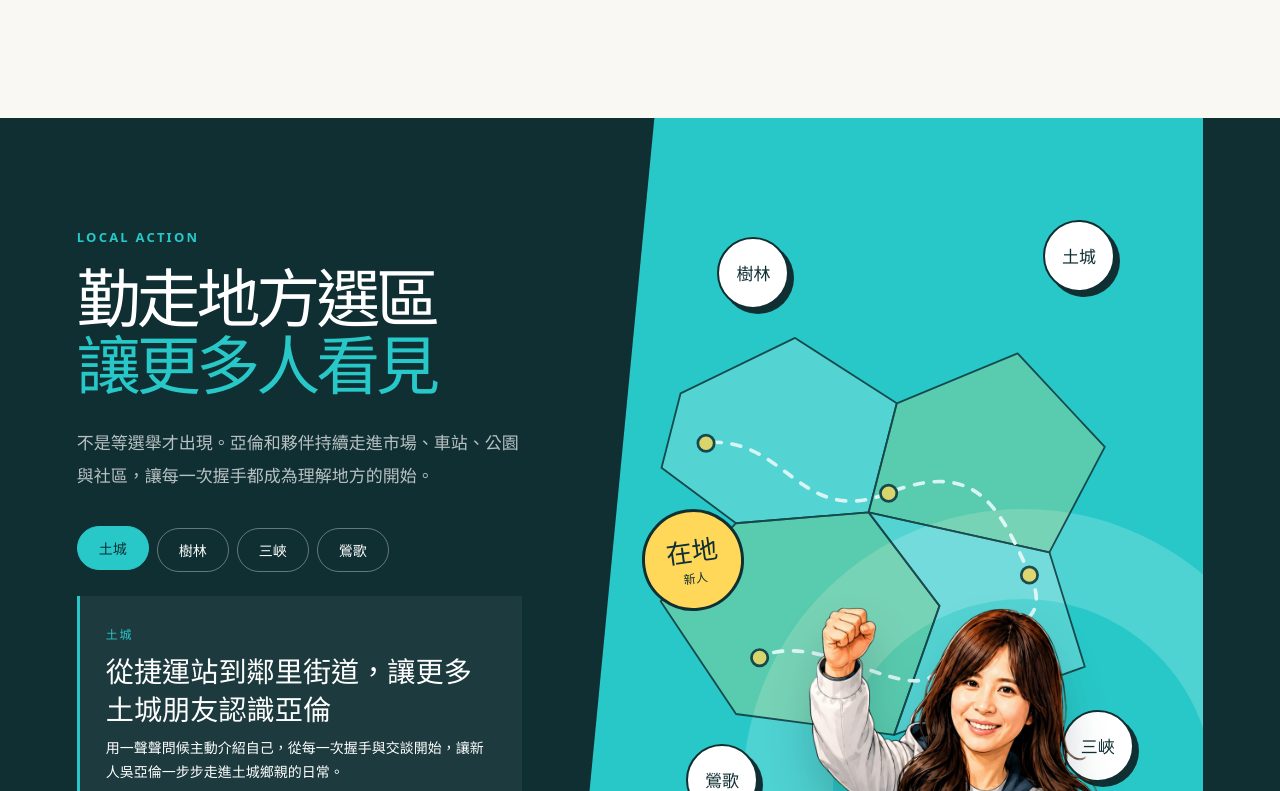
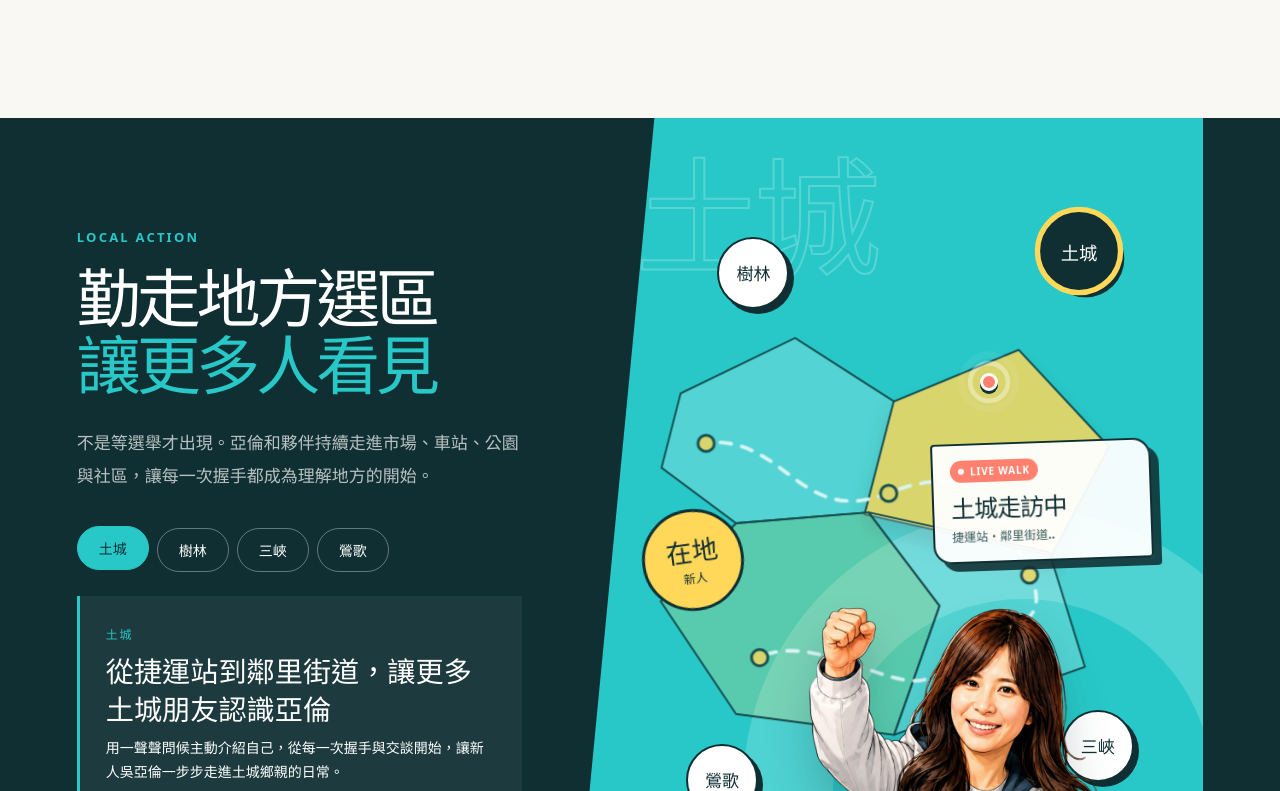
Before and after one commit to lian0103/wu2.0, a Vue app: page / in a window 1280 px wide. Shown: the part 1649-2440 px from the top of the page. Built offline with nearby package versions, Linux system fonts and the light colour scheme.

Commit message:
feat: animate local district map

```diff
--- a/src/App.vue
+++ b/src/App.vue
@@ -1,5 +1,5 @@
 <script setup>
-import { onBeforeUnmount, onMounted, ref, watch } from 'vue'
+import { computed, onBeforeUnmount, onMounted, ref, watch } from 'vue'
 import ElectionCountdown from './ElectionCountdown.vue'
 import portrait from './assets/人物_2.webp'
 import character from './assets/人物_1.webp'
@@ -26,23 +26,44 @@ const localActions = {
     headline: '從捷運站到鄰里街道，讓更多土城朋友認識亞倫',
     copy: '用一聲聲問候主動介紹自己，從每一次握手與交談開始，讓新人吳亞倫一步步走進土城鄉親的日常。',
     tags: ['海山捷運站', '鄰里街道'],
+    liveNote: '捷運站・鄰里街道..',
+    marker: { x: 66, y: 31 },
   },
   樹林: {
     headline: '一步一腳印，和樹林鄉親面對面交朋友',
     copy: '從樹林車站、長壽公園到博愛早市，走進人群、親切互動，用真誠累積熟悉感，也爭取每一份支持。',
     tags: ['樹林車站', '長壽公園', '博愛早市'],
+    liveNote: '車站・公園・早市..',
+    marker: { x: 31, y: 30 },
   },
   三峽: {
     headline: '走進三峽日常，讓新人被看見、被認識',
     copy: '勤走北大特區、公有市場與鄰里活動，主動向三峽朋友介紹亞倫，也用每一次相遇拉近彼此的距離。',
     tags: ['北大特區', '三峽市場', '鄰里走訪'],
+    liveNote: '北大特區・三峽市場..',
+    marker: { x: 64, y: 69 },
   },
   鶯歌: {
     headline: '持續走訪，成為鶯歌鄉親熟悉的新面孔',
     copy: '從鶯歌車站到二橋、大湖等社區，帶著笑容主動問候，讓更多朋友認識吳姐姐，也認識這份服務地方的初心。',
-    tags: ['鶯歌車站', '二橋社區', '大湖里'],
+    tags: ['鶯歌車站', '鳳鳴車站', '尖山二橋'],
+    liveNote: '車站・鳳鳴・尖山..',
+    marker: { x: 31, y: 68 },
   },
 }
+
+const mapDistricts = [
+  { name: '樹林', areaClass: 'area-1', labelClass: 'label-tucheng' },
+  { name: '土城', areaClass: 'area-2', labelClass: 'label-shulin' },
+  { name: '鶯歌', areaClass: 'area-3', labelClass: 'label-sanxia' },
+  { name: '三峽', areaClass: 'area-4', labelClass: 'label-yingge' },
+]
+
+const activeMapAction = computed(() => localActions[activeDistrict.value])
+const activeMapStyle = computed(() => ({
+  '--spot-x': `${activeMapAction.value.marker.x}%`,
+  '--spot-y': `${activeMapAction.value.marker.y}%`,
+}))
 
 const eventGroups = groupEventsByDate(events)
 const showingUpcomingEvents = eventGroups.upcoming.length > 0
@@ -348,22 +369,39 @@ function closeMenu() {
             </div>
           </div>
 
-          <div class="local-visual" data-reveal>
+          <div class="local-visual" :style="activeMapStyle" data-reveal>
+            <div class="map-place-word" :key="`word-${activeDistrict}`" aria-hidden="true">{{ activeDistrict }}</div>
             <div class="map-shape" aria-hidden="true">
               <svg viewBox="0 0 620 540">
-                <path class="map-area area-1" d="M96 108 222 47l112 72-31 120-146 12L75 190Z" />
-                <path class="map-area area-2" d="m334 119 133-55 96 103-61 116-199-44Z" />
-                <path class="map-area area-3" d="m157 251 146-12 78 103-50 142-174-23-83-124Z" />
-                <path class="map-area area-4" d="m303 239 199 44 39 126-210 75 50-142Z" />
-                <path class="route-line" d="M118 163c94-13 107 94 206 55s123 16 157 91-73 52-100 101-131-45-199-11" />
+                <path class="map-area area-1" :class="{ 'is-active': activeDistrict === '樹林' }" d="M96 108 222 47l112 72-31 120-146 12L75 190Z" />
+                <path class="map-area area-2" :class="{ 'is-active': activeDistrict === '土城' }" d="m334 119 133-55 96 103-61 116-199-44Z" />
+                <path class="map-area area-3" :class="{ 'is-active': activeDistrict === '鶯歌' }" d="m157 251 146-12 78 103-50 142-174-23-83-124Z" />
+                <path class="map-area area-4" :class="{ 'is-active': activeDistrict === '三峽' }" d="m303 239 199 44 39 126-210 75 50-142Z" />
+                <path :key="`route-${activeDistrict}`" class="route-line" d="M118 163c94-13 107 94 206 55s123 16 157 91-73 52-100 101-131-45-199-11" />
                 <circle cx="124" cy="163" r="9" /><circle cx="325" cy="218" r="9" />
                 <circle cx="480" cy="308" r="9" /><circle cx="183" cy="399" r="9" />
               </svg>
             </div>
-            <span class="map-label label-tucheng">樹林</span>
-            <span class="map-label label-shulin">土城</span>
-            <span class="map-label label-sanxia">鶯歌</span>
-            <span class="map-label label-yingge">三峽</span>
+
+            <button
+              v-for="district in mapDistricts"
+              :key="district.name"
+              class="map-label"
+              :class="[district.labelClass, { active: activeDistrict === district.name }]"
+              type="button"
+              :aria-label="`查看${district.name}走訪紀錄`"
+              :aria-pressed="activeDistrict === district.name"
+              @click="activeDistrict = district.name"
+            >
+              {{ district.name }}
+            </button>
+
+            <div class="map-live-spot" aria-hidden="true"><i></i><i></i><span></span></div>
+            <div class="map-broadcast-card" :key="`card-${activeDistrict}`" aria-live="polite">
+              <span class="broadcast-live"><i></i> LIVE WALK</span>
+              <strong>{{ activeDistrict }}走訪中</strong>
+              <small>{{ activeMapAction.liveNote }}</small>
+            </div>
             <img :src="character" alt="吳亞倫 Q 版人物舉拳向前" />
             <div class="visual-stamp"><strong>在地</strong><span>新人</span></div>
           </div>
--- a/src/styles.css
+++ b/src/styles.css
@@ -1047,6 +1047,22 @@ svg {
   overflow: hidden;
 }
 
+.map-place-word {
+  position: absolute;
+  z-index: 1;
+  top: 4%;
+  left: 10%;
+  color: transparent;
+  font-size: clamp(88px, 10vw, 156px);
+  font-weight: 950;
+  letter-spacing: -0.08em;
+  line-height: 1;
+  opacity: 0.23;
+  pointer-events: none;
+  -webkit-text-stroke: 2px var(--white);
+  animation: map-word-in 520ms cubic-bezier(0.16, 1, 0.3, 1) both;
+}
+
 .local-visual::after {
   position: absolute;
   right: -100px;
@@ -1085,6 +1101,9 @@ svg {
 .map-area {
   fill: rgba(255, 255, 255, 0.25);
   stroke-width: 2;
+  transform-box: fill-box;
+  transform-origin: center;
+  transition: fill 340ms ease, filter 340ms ease, transform 340ms cubic-bezier(0.16, 1, 0.3, 1);
 }
 
 .area-2,
@@ -1092,12 +1111,18 @@ svg {
   fill: rgba(255, 216, 90, 0.28);
 }
 
+.map-area.is-active {
+  fill: var(--yellow);
+  filter: drop-shadow(0 14px 10px rgba(16, 47, 51, 0.22));
+  transform: scale(1.035);
+}
+
 .route-line {
   fill: none;
   stroke: var(--white);
-  stroke-dasharray: 10 12;
+  stroke-dasharray: 12 12;
   stroke-width: 4;
-  animation: route-flow 14s linear infinite;
+  animation: route-draw 720ms ease-out both, route-flow 8s 720ms linear infinite;
 }
 
 .map-shape circle {
@@ -1119,12 +1144,119 @@ svg {
   font-size: 17px;
   font-weight: 900;
   box-shadow: 5px 5px 0 var(--ink);
+  cursor: pointer;
+  transition: background 220ms ease, color 220ms ease, box-shadow 220ms ease, transform 220ms cubic-bezier(0.16, 1, 0.3, 1);
+}
+
+.map-label:hover,
+.map-label:focus-visible {
+  transform: translateY(-4px);
+}
+
+.map-label:focus-visible {
+  outline: 3px solid var(--white);
+  outline-offset: 4px;
+}
+
+.map-label.active {
+  background: var(--ink);
+  color: var(--white);
+  box-shadow: 0 0 0 5px var(--yellow), 6px 7px 0 var(--ink);
+  transform: translateY(-5px) scale(1.08);
 }
 
 .label-tucheng { top: 14%; left: 23%; }
 .label-shulin { top: 12%; right: 14%; }
 .label-sanxia { bottom: 18%; left: 18%; }
 .label-yingge { right: 11%; bottom: 22%; }
+
+.map-live-spot {
+  position: absolute;
+  z-index: 3;
+  top: var(--spot-y);
+  left: var(--spot-x);
+  width: 18px;
+  height: 18px;
+  pointer-events: none;
+  transform: translate(-50%, -50%);
+  transition: top 520ms cubic-bezier(0.16, 1, 0.3, 1), left 520ms cubic-bezier(0.16, 1, 0.3, 1);
+}
+
+.map-live-spot span,
+.map-live-spot i {
+  position: absolute;
+  inset: 0;
+  border-radius: 50%;
+}
+
+.map-live-spot span {
+  border: 3px solid var(--white);
+  background: var(--coral);
+  box-shadow: 0 3px 0 var(--ink);
+}
+
+.map-live-spot i {
+  border: 2px solid var(--white);
+  animation: map-ripple 1.8s ease-out infinite;
+}
+
+.map-live-spot i:nth-child(2) {
+  animation-delay: 0.7s;
+}
+
+.map-broadcast-card {
+  position: absolute;
+  z-index: 5;
+  top: min(calc(var(--spot-y) + 7%), 76%);
+  left: clamp(34%, calc(var(--spot-x) - 9%), 61%);
+  display: flex;
+  flex-direction: column;
+  width: 220px;
+  padding: 15px 17px 16px;
+  border: 2px solid var(--ink);
+  border-radius: 4px 18px 4px 18px;
+  background: rgba(255, 255, 255, 0.94);
+  color: var(--ink);
+  box-shadow: 8px 8px 0 rgba(16, 47, 51, 0.88);
+  animation: broadcast-card-in 440ms cubic-bezier(0.16, 1, 0.3, 1) both;
+}
+
+.broadcast-live {
+  display: inline-flex;
+  align-items: center;
+  align-self: flex-start;
+  gap: 6px;
+  margin-bottom: 7px;
+  padding: 4px 8px;
+  border-radius: 999px;
+  background: var(--coral);
+  color: var(--white);
+  font-size: 10px;
+  font-weight: 950;
+  letter-spacing: 0.08em;
+}
+
+.broadcast-live i {
+  width: 6px;
+  height: 6px;
+  border-radius: 50%;
+  background: currentColor;
+  box-shadow: 0 0 0 0 rgba(255, 255, 255, 0.75);
+  animation: live-ping 1.35s ease-out infinite;
+}
+
+.map-broadcast-card strong {
+  font-size: 24px;
+  font-weight: 950;
+  letter-spacing: -0.04em;
+}
+
+.map-broadcast-card small {
+  margin-top: 3px;
+  color: var(--ink-soft);
+  font-size: 12px;
+  font-weight: 800;
+}
 
 .visual-stamp {
   position: absolute;
@@ -1946,6 +2078,31 @@ svg {
 
 @keyframes route-flow {
   to { stroke-dashoffset: -220; }
+}
+
+@keyframes route-draw {
+  from { opacity: 0; stroke-dashoffset: 160; }
+  to { opacity: 1; stroke-dashoffset: 0; }
+}
+
+@keyframes map-word-in {
+  from { opacity: 0; transform: translateX(28px); }
+  to { opacity: 0.23; transform: translateX(0); }
+}
+
+@keyframes map-ripple {
+  from { opacity: 0.9; transform: scale(0.8); }
+  to { opacity: 0; transform: scale(3.6); }
+}
+
+@keyframes live-ping {
+  0% { box-shadow: 0 0 0 0 rgba(255, 255, 255, 0.75); }
+  75%, 100% { box-shadow: 0 0 0 7px rgba(255, 255, 255, 0); }
+}
+
+@keyframes broadcast-card-in {
+  from { opacity: 0; transform: translateY(12px) rotate(-2deg); }
+  to { opacity: 1; transform: translateY(0) rotate(-2deg); }
 }
 
 @keyframes panel-in {
@@ -2544,6 +2701,12 @@ svg {
     width: 110vw;
   }
 
+  .map-place-word {
+    top: 9%;
+    left: 5%;
+    font-size: clamp(70px, 24vw, 96px);
+  }
+
   .map-label {
     width: 58px;
     height: 58px;
@@ -2555,6 +2718,17 @@ svg {
   .label-shulin { top: 13%; right: 7%; }
   .label-sanxia { bottom: 14%; left: 7%; }
   .label-yingge { right: 3%; bottom: 27%; }
+
+  .map-broadcast-card {
+    top: min(calc(var(--spot-y) + 8%), 72%);
+    left: clamp(30%, calc(var(--spot-x) - 9%), calc(100% - 215px));
+    width: 190px;
+    padding: 12px 14px 13px;
+  }
+
+  .map-broadcast-card strong {
+    font-size: 20px;
+  }
 
   .visual-stamp {
     top: 49%;
```
